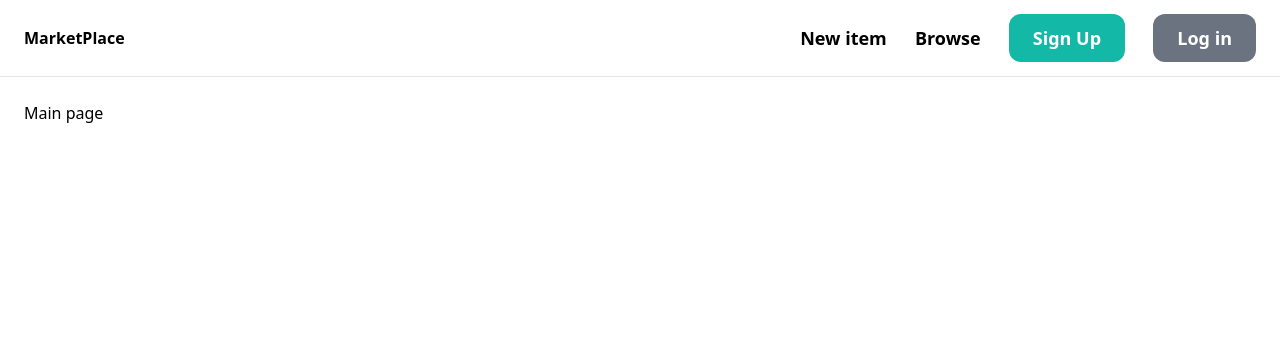
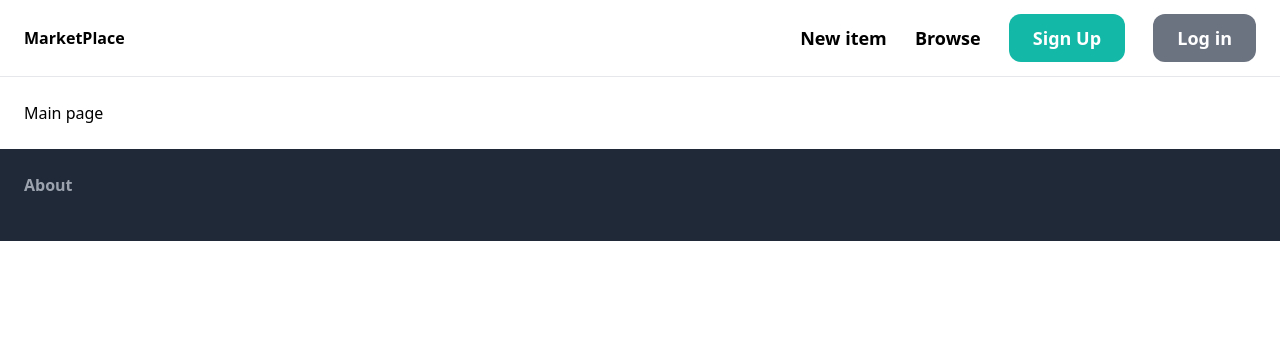
Before and after one commit to goofymunchkin23/MarketPlace, a Django app: page / in a window 1280 px wide. Shown: the top 337 px of the page. Run offline with Django 5.2, Linux system fonts and the light colour scheme; some libraries are stand-ins or nearby versions.

Commit message:
Added footer

```diff
--- a/MarketPlace/core/templates/core/base.html
+++ b/MarketPlace/core/templates/core/base.html
@@ -27,8 +27,10 @@
             {% endblock %}
         </div>
 
-        <footer class="">
-
+        <footer class="py-6 px-6 flex justify-between bg-gray-800">
+            <div class="w-2/3 pr-10">
+                <h3 class="mb-5 font-semibold text-gray-400">About</h3>
+            </div>
         </footer>
     </body>
 </html>
```
